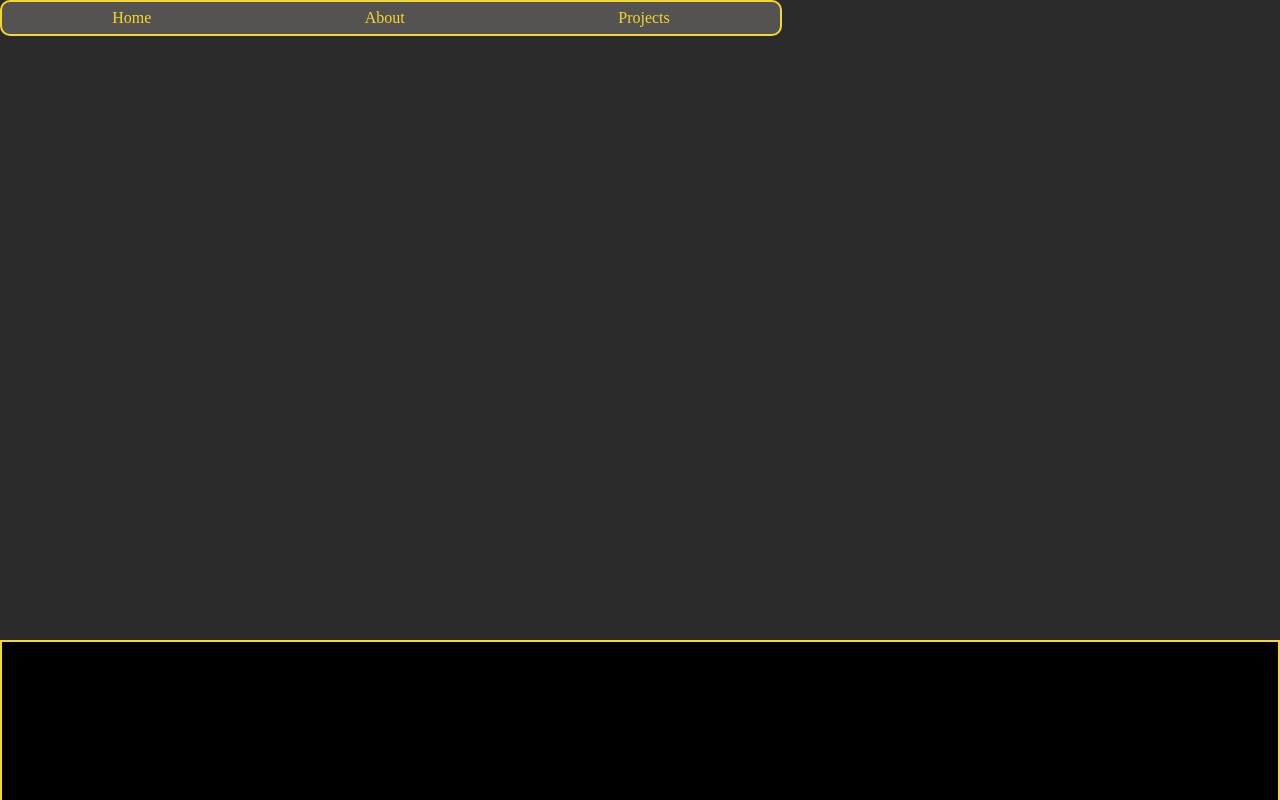
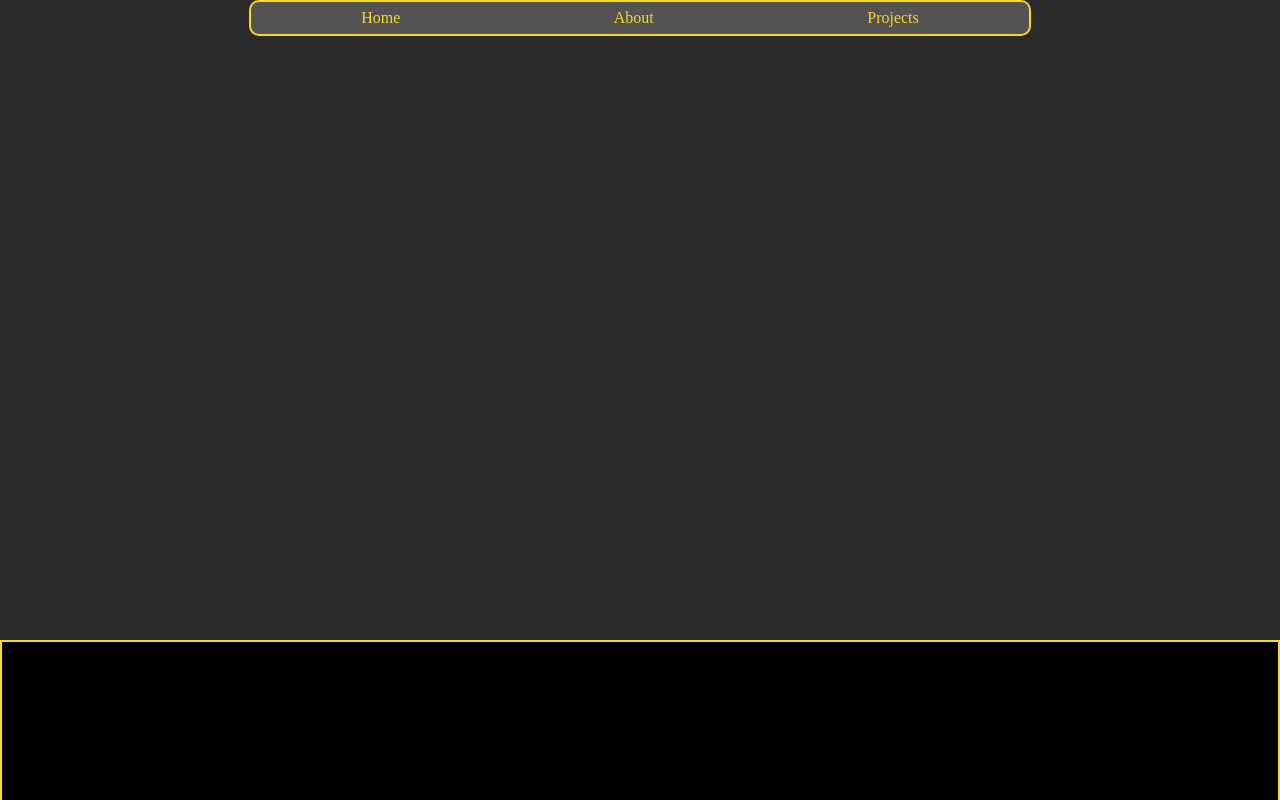
Before and after one commit to shahaf-Segal/Portfolio_Shahaf, a React (Vite) app: page / in a window 1280 px wide. Shown: the top 800 px of the page. Built offline with nearby package versions, Linux system fonts and the light colour scheme.

Commit message:
style changes

```diff
--- a/src/App.scss
+++ b/src/App.scss
@@ -1,4 +1,6 @@
 main {
   position: relative;
   max-width: 100vw;
+  display: flex;
+  flex-direction: column;
 }
--- a/src/index.scss
+++ b/src/index.scss
@@ -9,6 +9,7 @@ html {
   --background-color: #000000;
   --secondary-background-color: #2a2a2a;
   --highlight-background-color: #555252;
+  --hover-background-color: #fdcb4e;
   --highlight-text-color: #f6d82c;
 }
 
```
